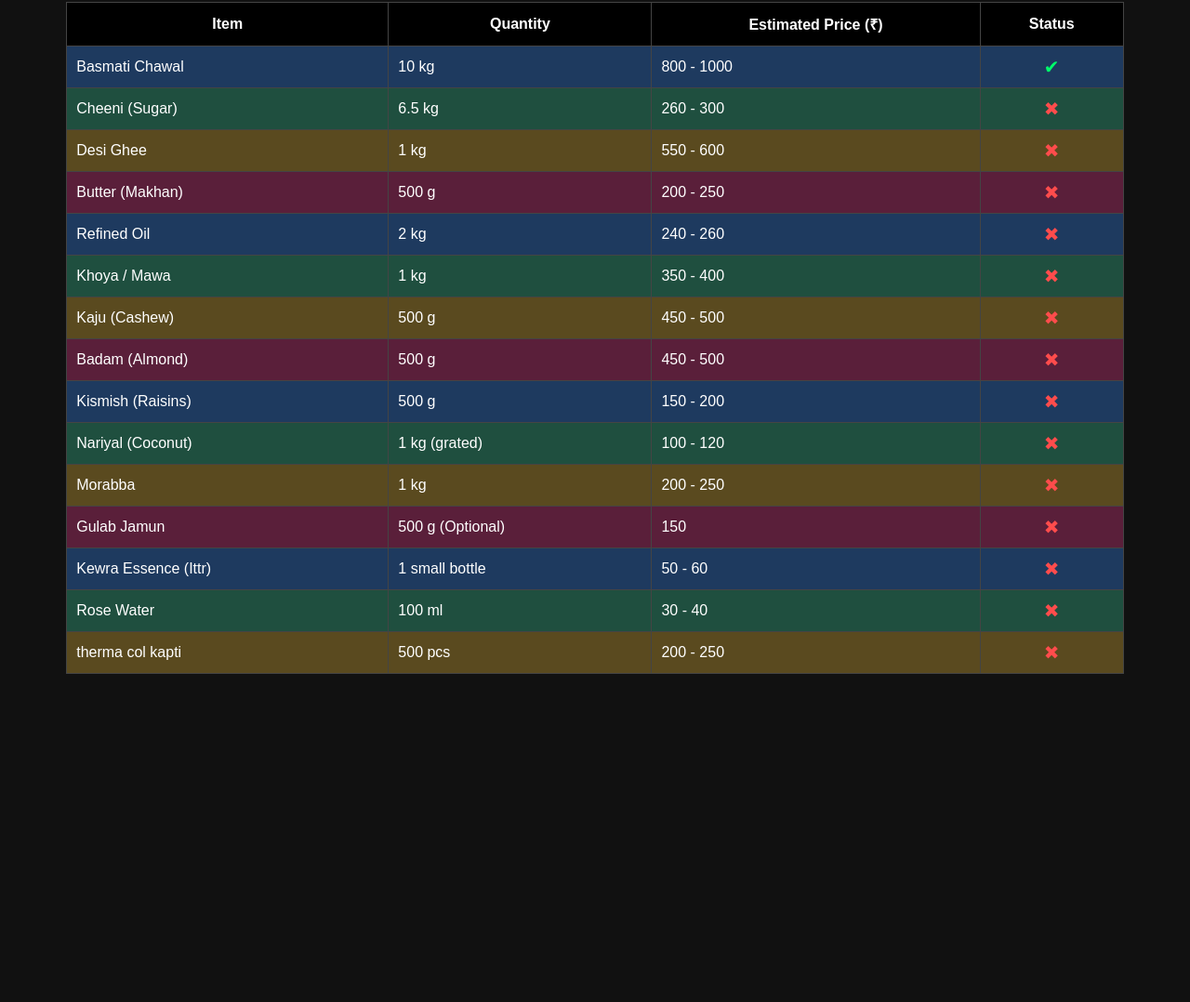
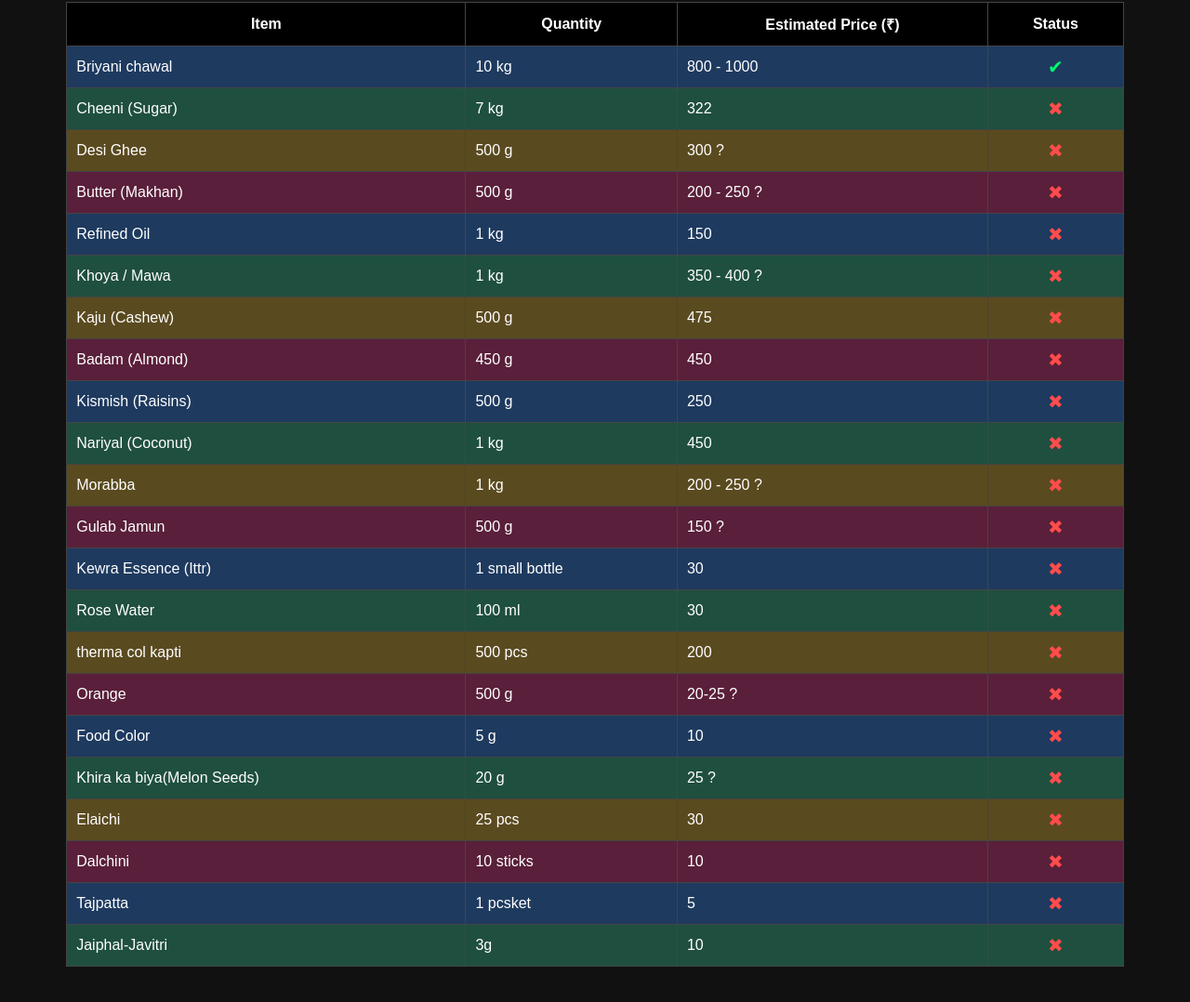
Before and after one commit to 01mddilshadbilal/10kg-Zarda-List, a plain HTML site: page index.html in a window 1280 px wide. Shown: the part 86-1164 px from the top of the page at 93% size. Before the commit the page ends 851 px from the top, so only its background shows below. Drawn offline with Linux system fonts and the light colour scheme.

Commit message:
Update index.html

```diff
--- a/index.html
+++ b/index.html
@@ -81,7 +81,7 @@ td {
 
         <tbody>
             <tr class="row-blue">
-                <td>Basmati Chawal</td>
+                <td>Briyani chawal</td>
                 <td>10 kg</td>
                 <td>800 - 1000</td>
                 <td class="status-yes">✔</td>
@@ -89,98 +89,145 @@ td {
 
             <tr class="row-green">
                 <td>Cheeni (Sugar)</td>
-                <td>6.5 kg</td>
-                <td>260 - 300</td>
+                <td>7 kg</td>
+                <td>322</td>
                 <td class="status-no">✖</td>
             </tr>
 
             <tr class="row-yellow">
                 <td>Desi Ghee</td>
-                <td>1 kg</td>
-                <td>550 - 600</td>
+                <td>500 g</td>
+                <td>300 ?</td>
                 <td class="status-no">✖</td>
             </tr>
 
             <tr class="row-pink">
                 <td>Butter (Makhan)</td>
                 <td>500 g</td>
-                <td>200 - 250</td>
+                <td>200 - 250 ?</td>
                 <td class="status-no">✖</td>
             </tr>
 
             <tr class="row-blue">
                 <td>Refined Oil</td>
-                <td>2 kg</td>
-                <td>240 - 260</td>
+                <td>1 kg</td>
+                <td>150</td>
                 <td class="status-no">✖</td>
             </tr>
 
             <tr class="row-green">
                 <td>Khoya / Mawa</td>
                 <td>1 kg</td>
-                <td>350 - 400</td>
+                <td>350 - 400 ?</td>
                 <td class="status-no">✖</td>
             </tr>
 
             <tr class="row-yellow">
                 <td>Kaju (Cashew)</td>
                 <td>500 g</td>
-                <td>450 - 500</td>
+                <td>475</td>
                 <td class="status-no">✖</td>
             </tr>
 
             <tr class="row-pink">
                 <td>Badam (Almond)</td>
-                <td>500 g</td>
-                <td>450 - 500</td>
+                <td>450 g</td>
+                <td>450</td>
                 <td class="status-no">✖</td>
             </tr>
 
             <tr class="row-blue">
                 <td>Kismish (Raisins)</td>
                 <td>500 g</td>
-                <td>150 - 200</td>
+                <td>250</td>
                 <td class="status-no">✖</td>
             </tr>
 
             <tr class="row-green">
                 <td>Nariyal (Coconut)</td>
-                <td>1 kg (grated)</td>
-                <td>100 - 120</td>
+                <td>1 kg </td>
+                <td>450</td>
                 <td class="status-no">✖</td>
             </tr>
 
             <tr class="row-yellow">
                 <td>Morabba</td>
                 <td>1 kg</td>
-                <td>200 - 250</td>
+                <td>200 - 250 ?</td>
                 <td class="status-no">✖</td>
             </tr>
 
             <tr class="row-pink">
                 <td>Gulab Jamun</td>
-                <td>500 g (Optional)</td>
-                <td>150</td>
+                <td>500 g </td>
+                <td>150 ?</td>
                 <td class="status-no">✖</td>
             </tr>
 
             <tr class="row-blue">
                 <td>Kewra Essence (Ittr)</td>
                 <td>1 small bottle</td>
-                <td>50 - 60</td>
+                <td>30</td>
                 <td class="status-no">✖</td>
             </tr>
 
             <tr class="row-green">
                 <td>Rose Water</td>
                 <td>100 ml</td>
-                <td>30 - 40</td>
+                <td>30</td>
                 <td class="status-no">✖</td>
             </tr>
             <tr class="row-yellow">
                 <td>therma col kapti</td>
                 <td>500 pcs</td>
-                <td>200 - 250</td>
+                <td>200</td>
+                <td class="status-no">✖</td>
+            </tr>
+            <tr class="row-pink">
+                <td>Orange</td>
+                <td>500 g </td>
+                <td>20-25 ?</td>
+                <td class="status-no">✖</td>
+            </tr>
+
+            <tr class="row-blue">
+                <td>Food Color</td>
+                <td>5 g</td>
+                <td>10</td>
+                <td class="status-no">✖</td>
+            </tr>
+
+            <tr class="row-green">
+                <td>Khira ka biya(Melon Seeds)</td>
+                <td>20 g</td>
+                <td>25 ?</td>
+                <td class="status-no">✖</td>
+            </tr>
+
+            <tr class="row-yellow">
+                <td>Elaichi</td>
+                <td>25 pcs</td>
+                <td>30</td>
+                <td class="status-no">✖</td>
+            </tr>
+            <tr class="row-pink">
+                <td>Dalchini</td>
+                <td>10 sticks </td>
+                <td>10</td>
+                <td class="status-no">✖</td>
+            </tr>
+
+            <tr class="row-blue">
+                <td>Tajpatta</td>
+                <td>1 pcsket</td>
+                <td>5 </td>
+                <td class="status-no">✖</td>
+            </tr>
+
+            <tr class="row-green">
+                <td>Jaiphal-Javitri</td>
+                <td> 3g</td>
+                <td>10</td>
                 <td class="status-no">✖</td>
             </tr>
 
```
